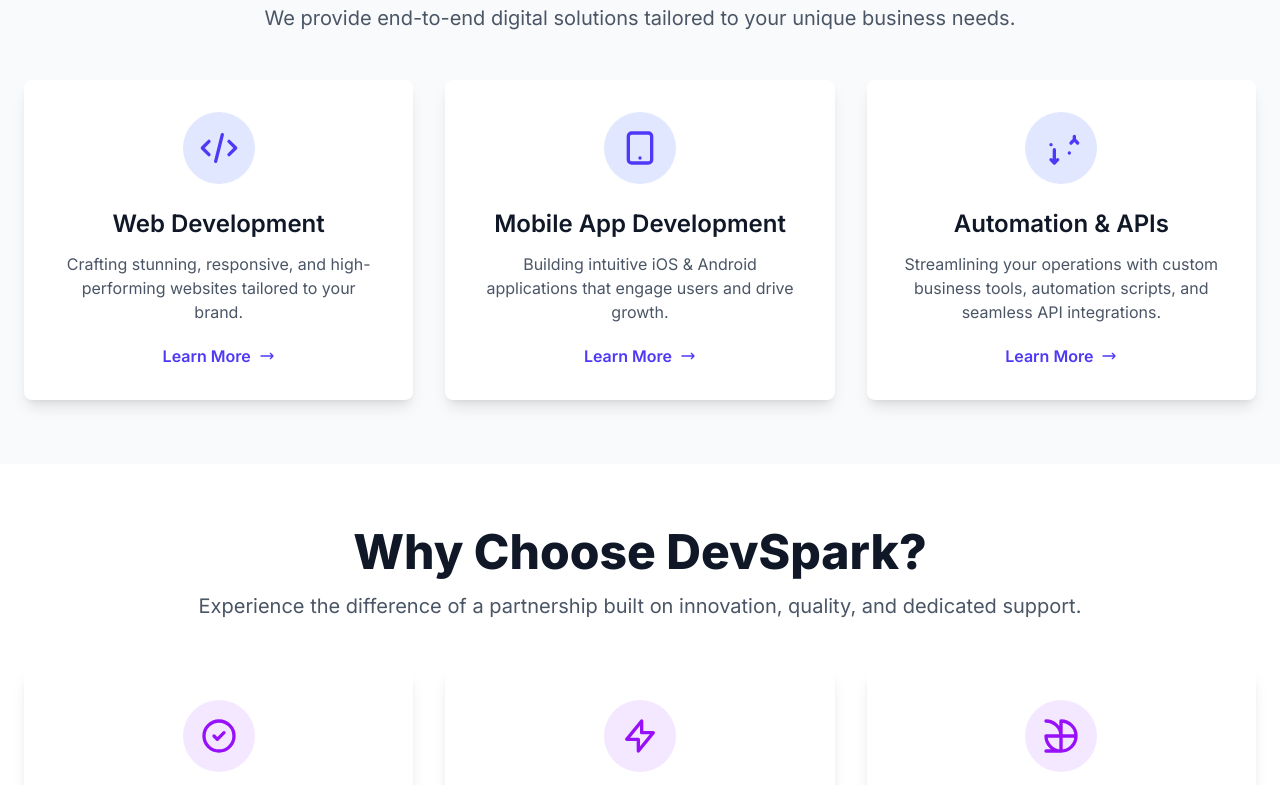
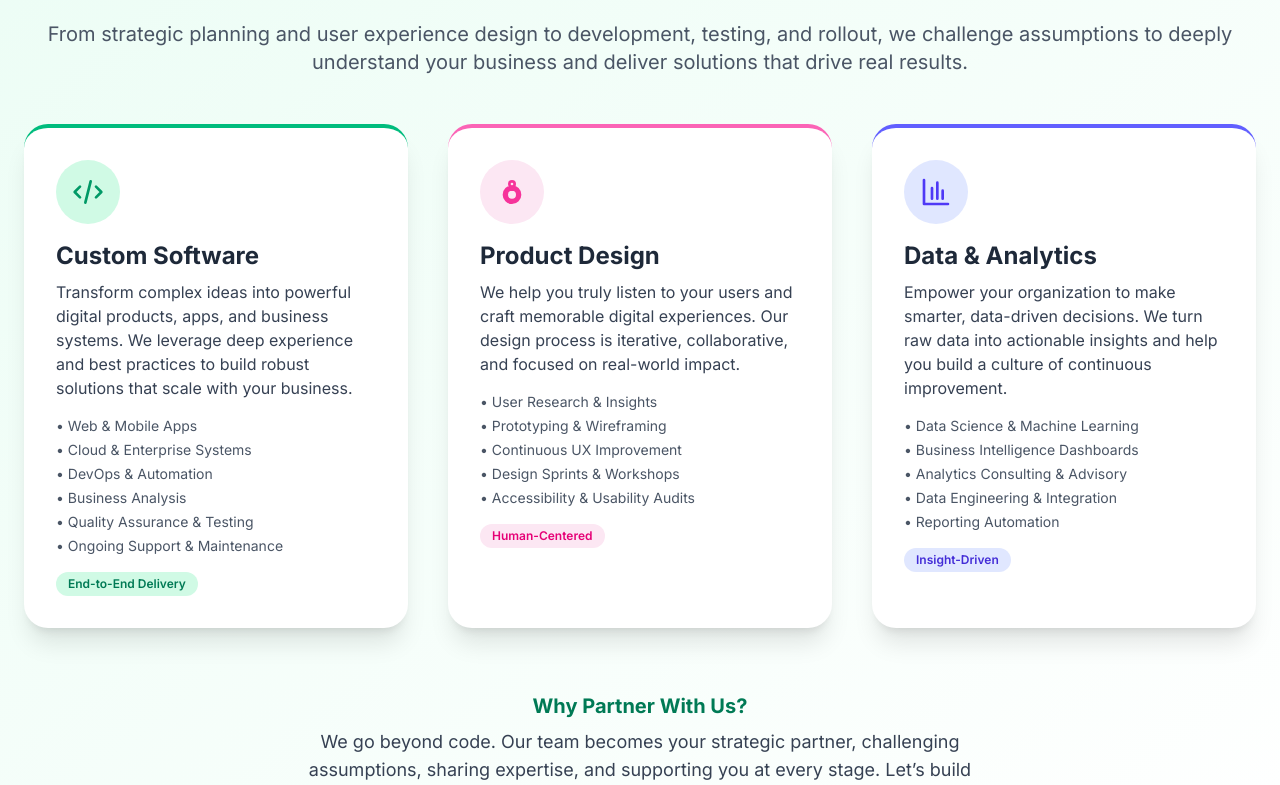
Before and after one commit to Nduhiu17/devespark-website, a Next.js app: page / in a window 1280 px wide. Shown: the part 715-1500 px from the top of the page. Built offline with nearby package versions, Linux system fonts and the light colour scheme.

Commit message:
review services section design

```diff
--- a/src/app/page.js
+++ b/src/app/page.js
@@ -226,31 +226,66 @@
       </section>
 
       {/* Services Overview Section */}
-      <section className="py-16 bg-gray-50">
+      <section className="py-20 bg-gradient-to-br from-emerald-50 to-white">
         <div className="container mx-auto px-6">
           <SectionTitle
-            title="Our Core Services"
-            subtitle="We provide end-to-end digital solutions tailored to your unique business needs."
+            title="Our Services"
+            subtitle="From strategic planning and user experience design to development, testing, and rollout, we challenge assumptions to deeply understand your business and deliver solutions that drive real results."
           />
-          <div className="grid grid-cols-1 md:grid-cols-3 gap-8">
-            <ServiceCard
-              icon="M10 20l4-16m4 4l4 4-4 4M6 16l-4-4 4-4"
-              title="Web Development"
-              description="Crafting stunning, responsive, and high-performing websites tailored to your brand."
-              onClick={() => navigate('services')}
-            />
-            <ServiceCard
-              icon="M12 18h.01M7 21h10a2 2 0 002-2V5a2 2 0 00-2-2H7a2 2 0 00-2 2v14a2 2 0 002 2z"
-              title="Mobile App Development"
-              description="Building intuitive iOS & Android applications that engage users and drive growth."
-              onClick={() => navigate('services')}
-            />
-            <ServiceCard
-              icon="M10 19l-2 2m0 0l-2-2m2 2v-8m10-4l2-2m0 0l2 2m-2-2V5m-3 10h.01M6 10h.01"
-              title="Automation & APIs"
-              description="Streamlining your operations with custom business tools, automation scripts, and seamless API integrations."
-              onClick={() => navigate('services')}
-            />
+          <div className="grid grid-cols-1 md:grid-cols-3 gap-10">
+            {/* Custom Software */}
+            <div className="bg-white rounded-3xl shadow-xl p-8 flex flex-col items-start hover:shadow-2xl transition-shadow border-t-4 border-emerald-500">
+              <div className="bg-emerald-100 p-4 rounded-full mb-4">
+                <svg className="h-8 w-8 text-emerald-600" fill="none" stroke="currentColor" viewBox="0 0 24 24"><path strokeLinecap="round" strokeLinejoin="round" strokeWidth="2" d="M10 20l4-16m4 4l4 4-4 4M6 16l-4-4 4-4" /></svg>
+              </div>
+              <h3 className="text-2xl font-bold mb-2">Custom Software</h3>
+              <p className="text-gray-700 mb-4">Transform complex ideas into powerful digital products, apps, and business systems. We leverage deep experience and best practices to build robust solutions that scale with your business.</p>
+              <ul className="mb-4 space-y-1 text-gray-600 text-sm">
+                <li>• Web & Mobile Apps</li>
+                <li>• Cloud & Enterprise Systems</li>
+                <li>• DevOps & Automation</li>
+                <li>• Business Analysis</li>
+                <li>• Quality Assurance & Testing</li>
+                <li>• Ongoing Support & Maintenance</li>
+              </ul>
+              <span className="inline-block bg-emerald-100 text-emerald-700 text-xs font-semibold px-3 py-1 rounded-full">End-to-End Delivery</span>
+            </div>
+            {/* Product Design */}
+            <div className="bg-white rounded-3xl shadow-xl p-8 flex flex-col items-start hover:shadow-2xl transition-shadow border-t-4 border-pink-400">
+              <div className="bg-pink-100 p-4 rounded-full mb-4">
+                <svg className="h-8 w-8 text-pink-500" fill="none" stroke="currentColor" viewBox="0 0 24 24"><path strokeLinecap="round" strokeLinejoin="round" strokeWidth="2" d="M12 8c1.1 0 2-.9 2-2s-.9-2-2-2-2 .9-2 2 .9 2 2 2zm0 2c-2.21 0-4 1.79-4 4s1.79 4 4 4 4-1.79 4-4-1.79-4-4-4zm0 10c-3.31 0-6-2.69-6-6s2.69-6 6-6 6 2.69 6 6-2.69 6-6 6z" /></svg>
+              </div>
+              <h3 className="text-2xl font-bold mb-2">Product Design</h3>
+              <p className="text-gray-700 mb-4">We help you truly listen to your users and craft memorable digital experiences. Our design process is iterative, collaborative, and focused on real-world impact.</p>
+              <ul className="mb-4 space-y-1 text-gray-600 text-sm">
+                <li>• User Research & Insights</li>
+                <li>• Prototyping & Wireframing</li>
+                <li>• Continuous UX Improvement</li>
+                <li>• Design Sprints & Workshops</li>
+                <li>• Accessibility & Usability Audits</li>
+              </ul>
+              <span className="inline-block bg-pink-100 text-pink-600 text-xs font-semibold px-3 py-1 rounded-full">Human-Centered</span>
+            </div>
+            {/* Data & Analytics */}
+            <div className="bg-white rounded-3xl shadow-xl p-8 flex flex-col items-start hover:shadow-2xl transition-shadow border-t-4 border-indigo-500">
+              <div className="bg-indigo-100 p-4 rounded-full mb-4">
+                <svg className="h-8 w-8 text-indigo-600" fill="none" stroke="currentColor" viewBox="0 0 24 24"><path strokeLinecap="round" strokeLinejoin="round" strokeWidth="2" d="M3 3v18h18M9 17V9m4 8V5m4 12v-6" /></svg>
+              </div>
+              <h3 className="text-2xl font-bold mb-2">Data & Analytics</h3>
+              <p className="text-gray-700 mb-4">Empower your organization to make smarter, data-driven decisions. We turn raw data into actionable insights and help you build a culture of continuous improvement.</p>
+              <ul className="mb-4 space-y-1 text-gray-600 text-sm">
+                <li>• Data Science & Machine Learning</li>
+                <li>• Business Intelligence Dashboards</li>
+                <li>• Analytics Consulting & Advisory</li>
+                <li>• Data Engineering & Integration</li>
+                <li>• Reporting Automation</li>
+              </ul>
+              <span className="inline-block bg-indigo-100 text-indigo-700 text-xs font-semibold px-3 py-1 rounded-full">Insight-Driven</span>
+            </div>
+          </div>
+          <div className="mt-16 text-center max-w-2xl mx-auto">
+            <h4 className="text-xl font-bold mb-2 text-emerald-700">Why Partner With Us?</h4>
+            <p className="text-gray-700 text-lg">We go beyond code. Our team becomes your strategic partner, challenging assumptions, sharing expertise, and supporting you at every stage. Let’s build something remarkable together.</p>
           </div>
         </div>
       </section>
```
